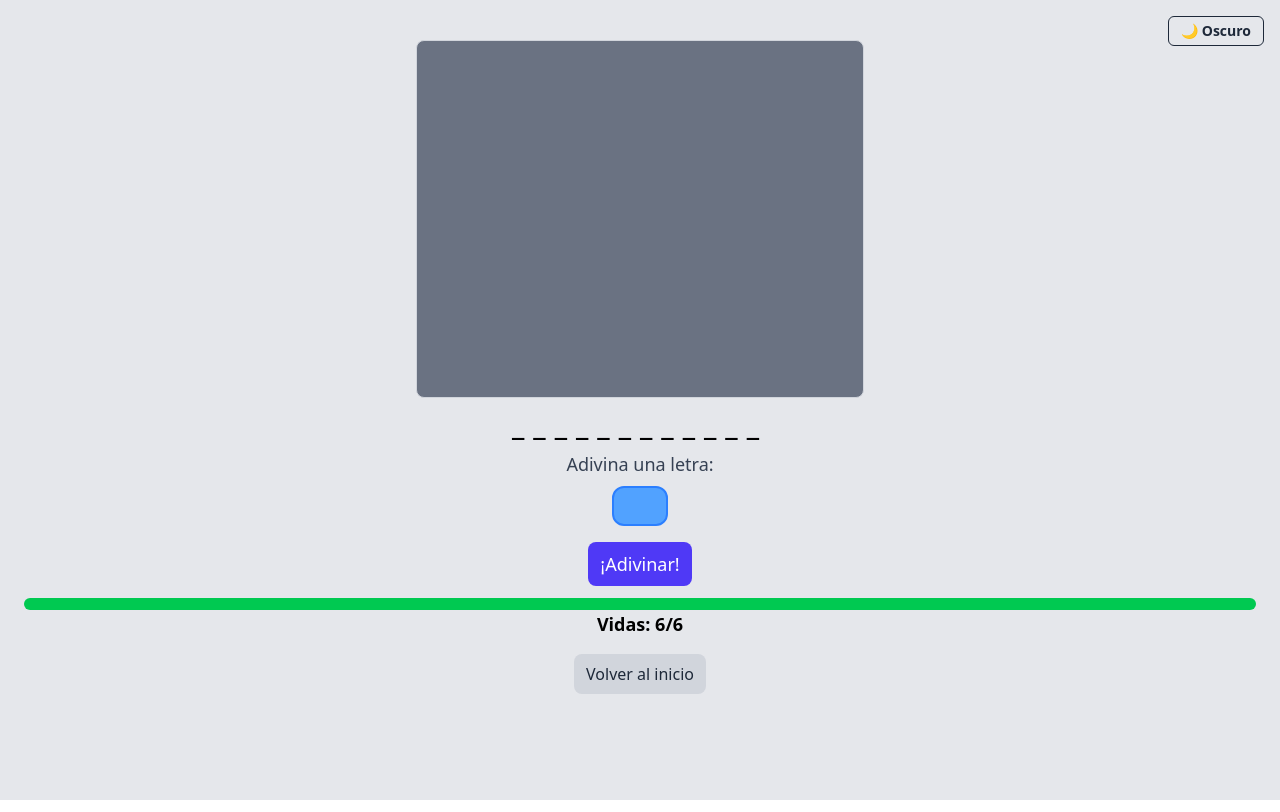
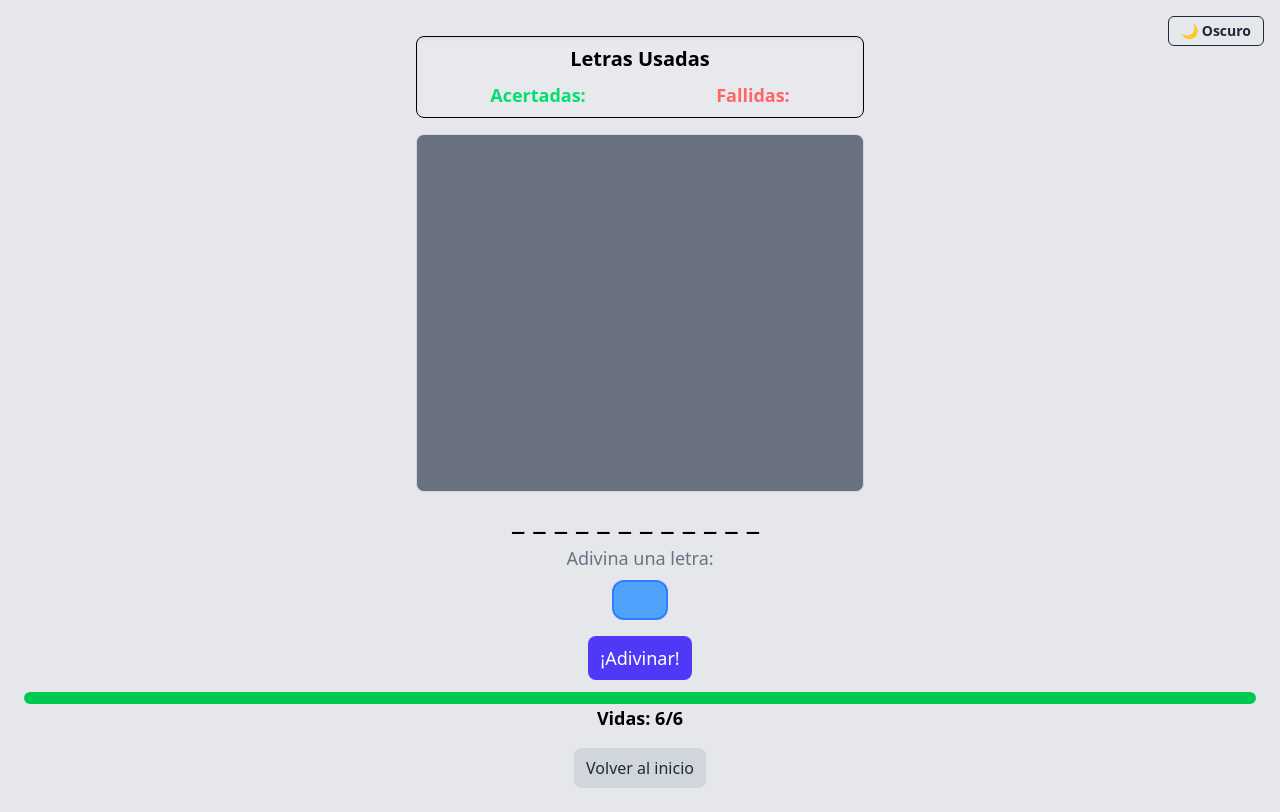
Before and after one commit to joaub/juego-del-ahorcado.V2, a React (Vite) app: page / in a window 1280 px wide. Both pictures are taken after a click on the button "Iniciar Juego". Built offline with nearby package versions, Linux system fonts and the light colour scheme.

Commit message:
agregando letras usadas

```diff
--- a/src/App.jsx
+++ b/src/App.jsx
@@ -23,11 +23,17 @@ function App() {
     setLetrasIngresadas(new Set());
     setMensaje(null);
   };
+  const handleKeyDown = (e) => {
+    if (e.key === "Enter") {
+      comprobar();
+    }
+  };
 
   useEffect(() => {
     if (pantalla === "juego") {
       iniciar();
     }
+
   }, [pantalla]);
 
   const comprobar = () => {
@@ -42,9 +48,7 @@ function App() {
       return;
     }
 
-    const nuevasLetras = new Set(letrasIngresadas);
-    nuevasLetras.add(letra);
-    setLetrasIngresadas(nuevasLetras);
+    setLetrasIngresadas(prev => new Set(prev).add(letra));
 
     let acierto = false;
     const nuevaPalabra = [...palabraAdivinada];
@@ -73,7 +77,7 @@ function App() {
       });
 
     }
-  }, [palabraAdivinada, vidas,palabraSecreta]);
+  }, [palabraAdivinada, vidas, palabraSecreta]);
 
 
   // Dibujo del ahorcado
@@ -94,7 +98,7 @@ function App() {
     ctx.fillStyle = "#999292";
     ctx.fillRect(0, 0, w, h);
 
-    ctx.fillStyle = "red";
+    ctx.fillStyle = "blue";
     ctx.fillRect(w * 0.05, h * 0.95 - 20, w * 0.3, 20);
     ctx.fillRect(w * 0.2, h * 0.25, w * 0.03, h * 0.7);
     ctx.fillRect(w * 0.2, h * 0.25, w * 0.3, h * 0.03);
@@ -156,6 +160,26 @@ function App() {
     return () => window.removeEventListener("resize", handleResize);
   }, []);
 
+
+  const obtenerLetrasClasificadas = () => {
+    const acertadas = new Set();
+    const fallidas = new Set();
+    const palabra = palabraSecreta.split("");
+
+    letrasIngresadas.forEach(letra => {
+      if (palabra.includes(letra)) {
+        acertadas.add(letra);
+      } else {
+        fallidas.add(letra);
+      }
+    });
+
+    return {
+      acertadas: Array.from(acertadas).sort(),
+      fallidas: Array.from(fallidas).sort(),
+    };
+  };
+
   return (
     <>
 
@@ -182,6 +206,26 @@ function App() {
           </section>
         ) : (
           <section className="flex flex-col justify-center items-center text-center p-4 sm:p-6 w-full ">
+            {pantalla === "juego" && palabraSecreta && (
+                <div className="mt-3 w-full max-w-md p-2 border rounded-lg shadow-inner bg-white/10">
+                    <h3 className="text-xl font-bold mb-2">Letras Usadas</h3>
+                    {(() => {
+                        const { acertadas, fallidas } = obtenerLetrasClasificadas();
+                        return (
+                            <div className="flex justify-around text-lg">
+                                <div>
+                                    <p className="font-semibold text-green-400">Acertadas:</p>
+                                    <p className="break-all">{acertadas.join(", ")}</p>
+                                </div>
+                                <div>
+                                    <p className="font-semibold text-red-400">Fallidas:</p>
+                                    <p className="break-all">{fallidas.join(", ")}</p>
+                                </div>
+                            </div>
+                        );
+                    })()}
+                </div>
+            )}
             <button
               onClick={() => setDarkMode(!darkMode)}
               className={`absolute top-1 right-1 md:top-4 md:right-4 px-3 py-1 border rounded-md text-sm font-semibold transition ${darkMode
@@ -201,7 +245,7 @@ function App() {
               <div className="text-2xl sm:text-3xl tracking-widest font-bold mb-2 break-words" style={{ letterSpacing: "0.3em" }}>
                 {palabraAdivinada.join("")}
               </div>
-              <label htmlFor="adivina" className="block mb-2 text-gray-700">
+              <label htmlFor="adivina" className="block mb-2 text-gray-500">
                 Adivina una letra:
               </label>
               <input
@@ -210,6 +254,7 @@ function App() {
                 maxLength={1}
                 value={inputLetra}
                 onChange={(e) => setInputLetra(e.target.value)}
+                onKeyDown={handleKeyDown}
                 className="h-10 w-12 sm:w-14 text-center text-2xl rounded-xl border-2 border-blue-500 bg-blue-400 focus:border-blue-400 focus:outline-none mb-2"
               />
               <button
@@ -218,6 +263,7 @@ function App() {
               >
                 ¡Adivinar!
               </button>
+
               {/* Barra de vidas */}
               <div className="bg-gray-300 rounded-full h-3 mt-3 overflow-hidden">
                 <div
@@ -240,8 +286,7 @@ function App() {
                 className={`fixed inset-0 flex items-center justify-center bg-black/60 z-50 transition-all`}
               >
                 <div
-                className={`p-6 rounded-2xl text-center shadow-lg ${
-                  mensaje.tipo === "ganar"
+                  className={`p-6 rounded-2xl text-center shadow-lg ${mensaje.tipo === "ganar"
                     ? "bg-green-500 text-white"
                     : "bg-red-500 text-white"
                     }`}
@@ -257,7 +302,7 @@ function App() {
                   )}
                   {mensaje.tipo === "ganar" && (
                     <button
-                  onClick={iniciar }
+                      onClick={iniciar}
                       className="mt-4 px-4 py-2 bg-white text-black rounded-lg hover:bg-gray-200 transition"
                     >
                       jugar de nuevo
@@ -265,7 +310,7 @@ function App() {
                   )}
                   {mensaje.tipo === "perder" && (
                     <button
-                  onClick={iniciar }
+                      onClick={iniciar}
                       className="mt-4 px-4 py-2 bg-white text-black rounded-lg hover:bg-gray-200 transition"
                     >
                       jugar de nuevo
```
Lines whose indentation alone changed are shown as unchanged.
